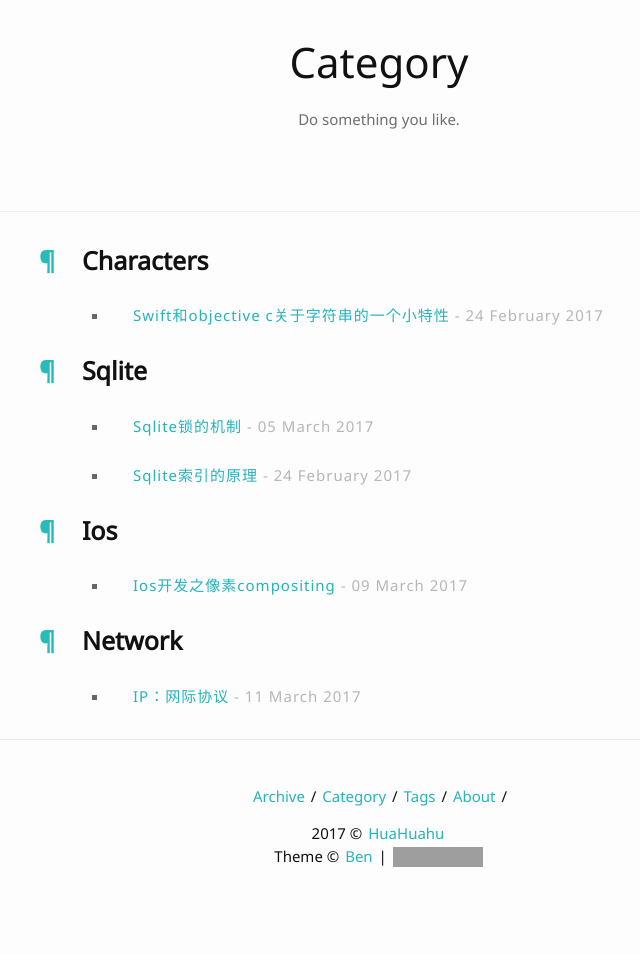
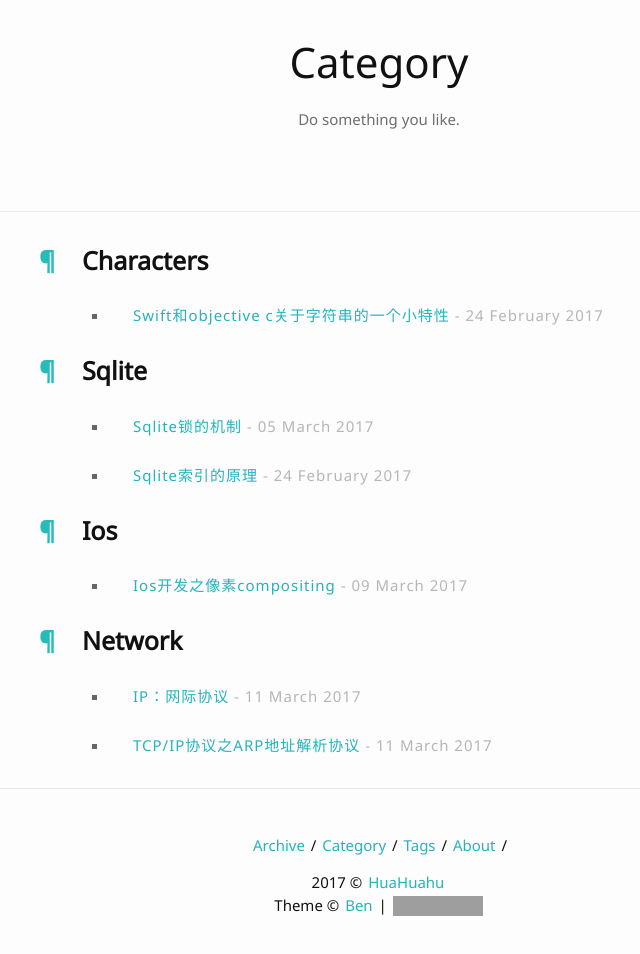
Before and after one commit to huahuahu/huahuahu.github.io, a Jekyll site: the page built from category.html, in a window 1280 px wide. Shown: the whole page, without its empty margins (261-901 px from the left). Built offline with Jekyll 4.4.1, drawn with Linux system fonts in a browser that asks for light colours; nearby versions of some CDN libraries; comment, search, counter and statistics services are not loaded; before the commit the page ends 905 px from its top, so only the background shows below that; grey boxes are pictures that could not be loaded.

Commit message:
change title

```diff
--- a/_posts/2017-03-11-TCP:IP协议之ARP协议.markdown
+++ b/_posts/2017-03-11-TCP:IP协议之ARP协议.markdown
@@ -1,5 +1,5 @@
 ---
-title: TCP/IP协议之ARP: 地址解析协议
+title: TCP/IP协议之ARP地址解析协议
 categories: network
 tag:
 - tcp/ip
```
